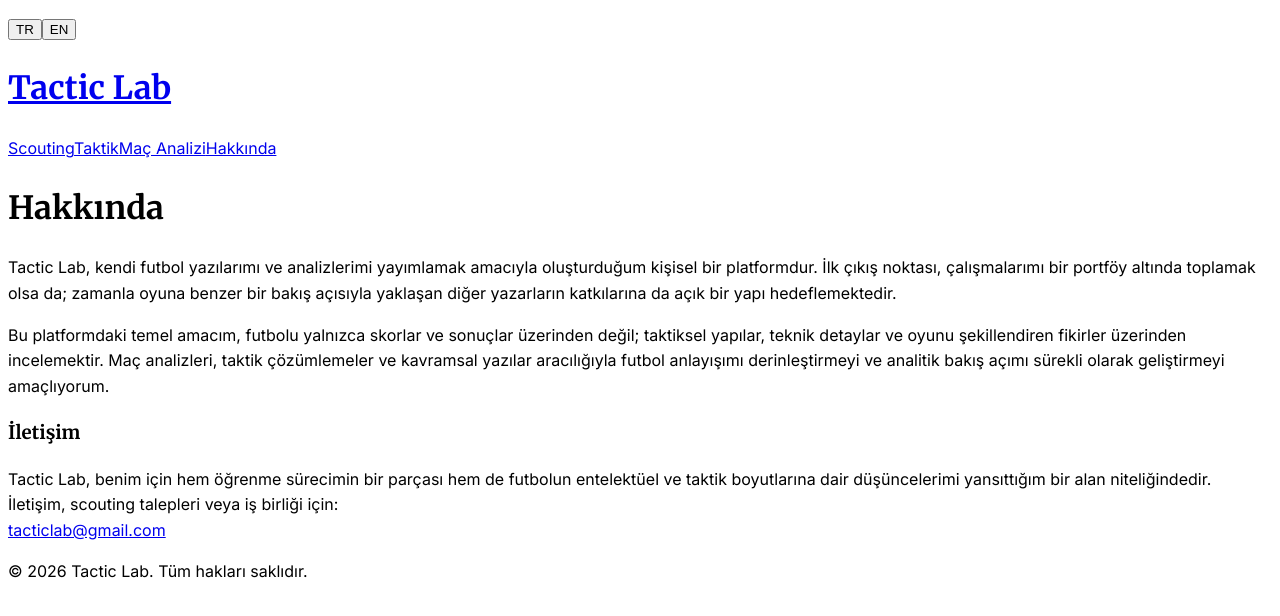
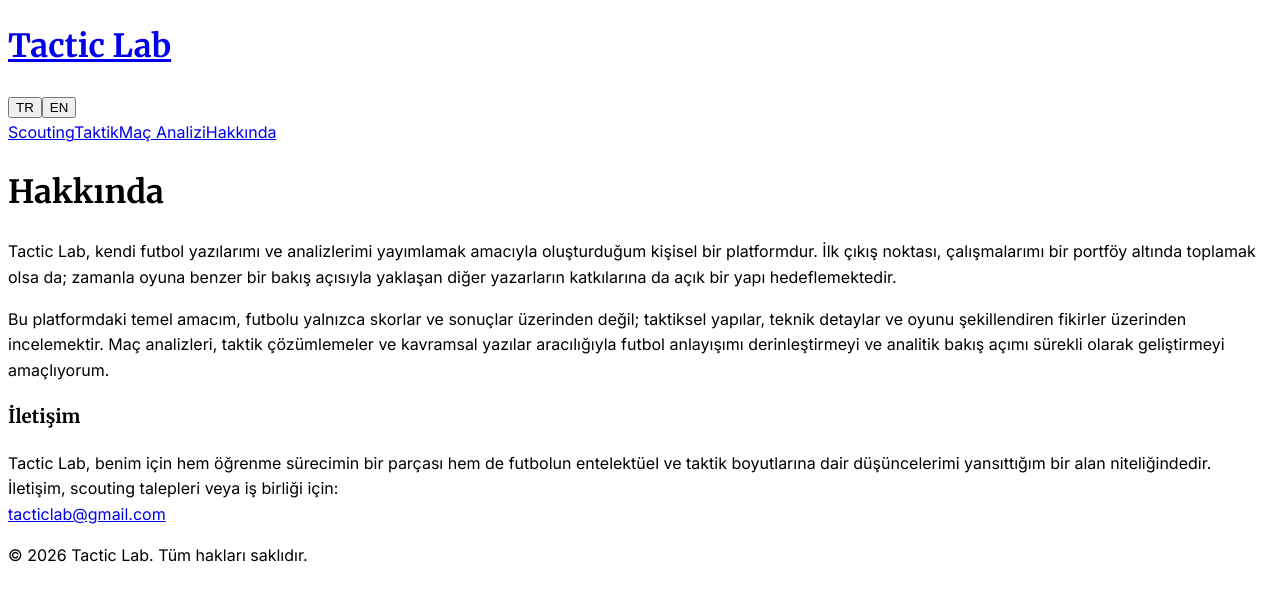
Before and after one commit to denizdumbak/tactic-lab, a React (Vite) app in the folder client/: page /about in a window 1280 px wide. Shown: the top 616 px of the page. Built offline with nearby package versions, Linux system fonts and the light colour scheme; a web font is replaced by a local one.

Commit message:
LanguageToggle position fixed

```diff
--- a/client/src/components/Layout.tsx
+++ b/client/src/components/Layout.tsx
@@ -11,13 +11,27 @@ export function Layout({ children }: LayoutProps) {
   return (
     <div className="min-h-screen bg-background text-foreground flex flex-col items-center">
       <div className="w-full max-w-[760px] px-6 md:px-8 flex-1 flex flex-col">
-        <header className="py-12 md:py-16 flex flex-col items-center space-y-8">
-          <div className="w-full flex justify-end">
-            <LanguageToggle />
+        {/* Header alanını daralttık ve öğeleri hizaladık */}
+        <header className="pt-8 pb-10 md:pt-12 md:pb-12 flex flex-col items-center space-y-6">
+
+          {/* Başlık ve Dil Butonu Aynı Satırda */}
+          <div className="w-full flex items-center justify-between relative">
+            {/* Boş bir div (Sol tarafı dengelemek için) */}
+            <div className="w-10 md:w-20" />
+
+            {/* Logo / Başlık */}
+            <Link href="/" className="hover:opacity-80 transition-opacity">
+              <h1 className="text-3xl md:text-5xl font-serif font-black tracking-tight text-primary">
+                Tactic Lab
+              </h1>
+            </Link>
+
+            {/* Dil Seçeneği (Sağ taraf) */}
+            <div className="w-10 md:w-20 flex justify-end">
+              <LanguageToggle />
+            </div>
           </div>
-          <Link href="/" className="hover:opacity-80 transition-opacity">
-            <h1 className="text-3xl md:text-4xl font-serif font-black tracking-tight text-primary">Tactic Lab</h1>
-          </Link>
+
           <Navigation />
         </header>
 
```
